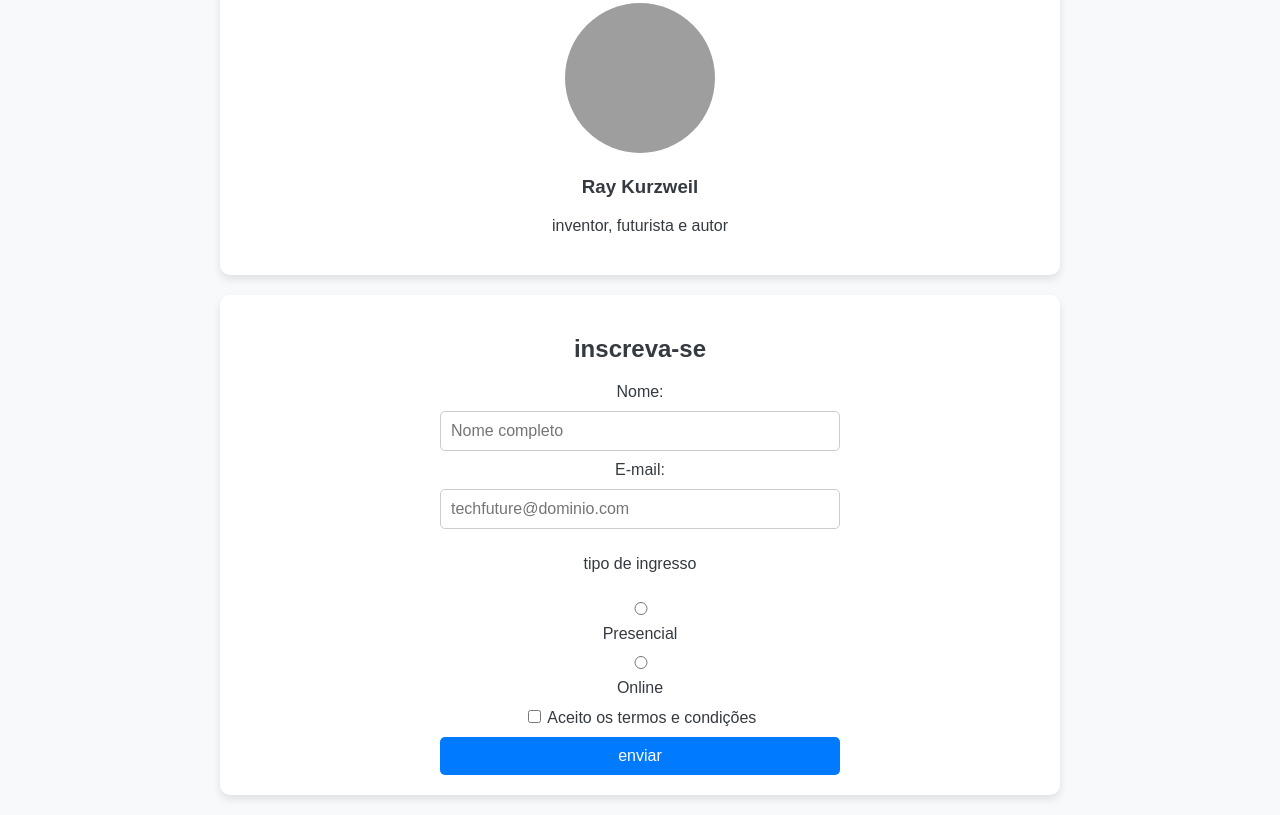
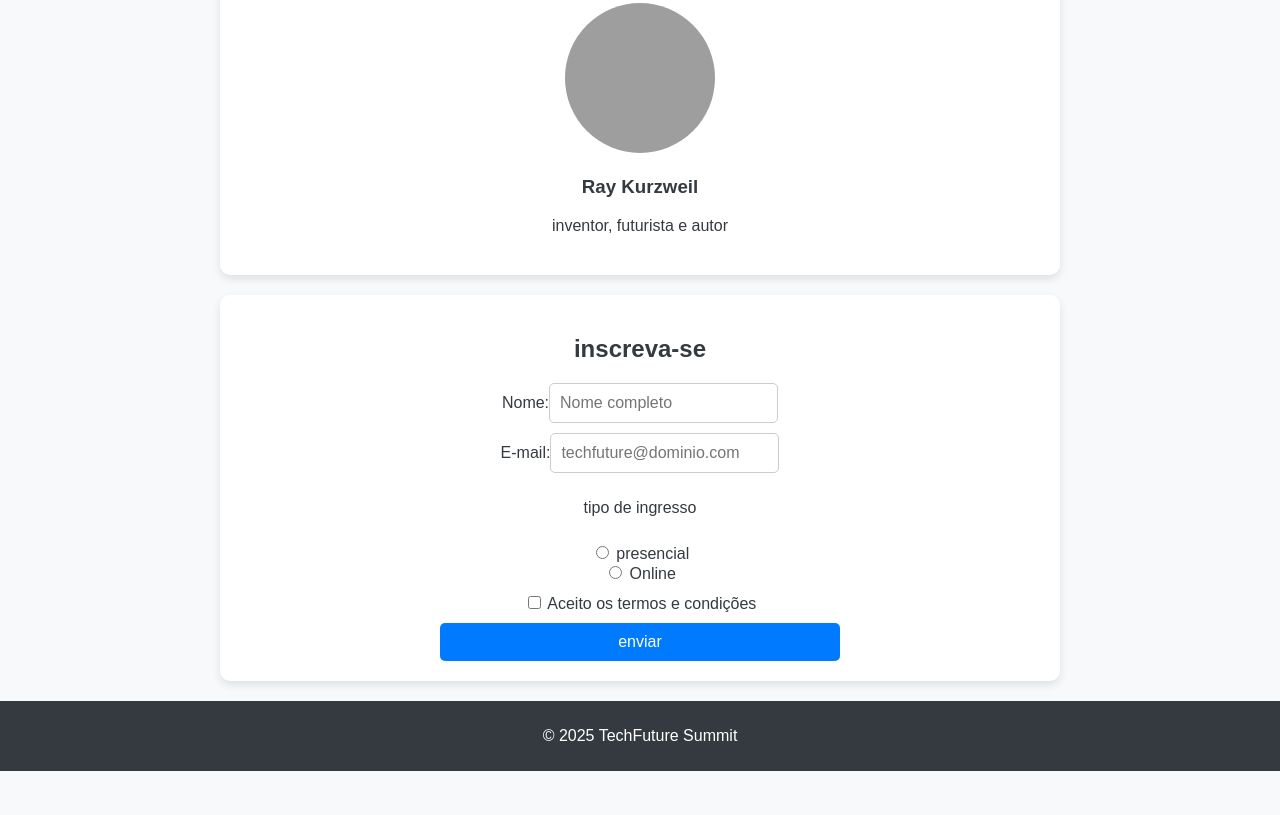
Before and after one commit to SamirXavier/landin-page, a plain HTML site: page index.html in a window 1280 px wide. Shown: the part 831-1646 px from the top of the page. After the commit the page ends 1602 px from the top, so only its background shows below. Drawn offline with Linux system fonts and the light colour scheme; grey boxes are pictures that could not be loaded.

Commit message:
Update index.html

```diff
--- a/index.html
+++ b/index.html
@@ -38,15 +38,13 @@
     <section id="inscrição">
         <h2>inscreva-se</h2>
         <form action="/enviar" method="post">
-            <label for="Nome">Nome:</label>
-            <input type="text" id="Nome" name="Nome" placeholder="Nome completo" required>
+            <label for="Nome">Nome:<input type="text" id="Nome" name="Nome" placeholder="Nome completo" required></label>
 
-            <label for="Email">E-mail:</label>
-            <input type="email" id="Email" name="Email" placeholder="techfuture@dominio.com" required>
+            <label for="Email">E-mail:<input type="email" id="Email" name="Email" placeholder="techfuture@dominio.com" required></label>
 
             <p>tipo de ingresso</p>
-            <input type="radio" id="Presencial" name="ingresso" value="Presencial" required> Presencial
-            <input type="radio" id="Online" name="ingresso" value="Online" required> Online
+            <label for="ingresso"><input type="radio" id="Presencial" name="ingresso" value="Presencial" required> presencial <br><input type="radio" id="Online" name="ingresso" value="Online" required> Online</label>
+
 
             <label>
                 <input type="checkbox" name="termos" required>
@@ -57,6 +55,8 @@
         </form>
     </section>
 
-    </section>
+    <footer>
+        <p>&copy; 2025 TechFuture Summit</p>
+    </footer>
 </body>
 </html>
```
